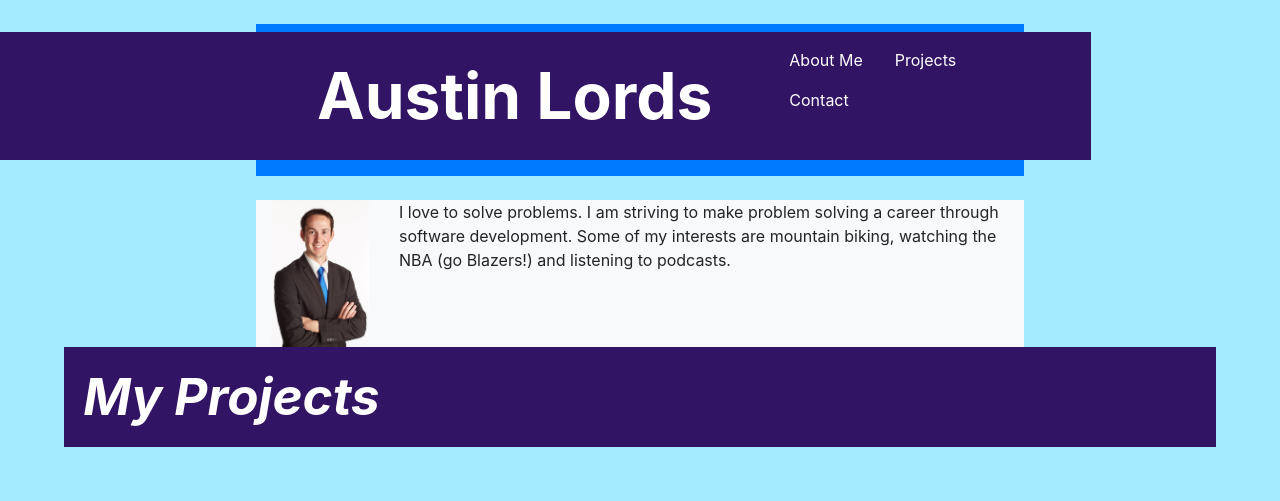
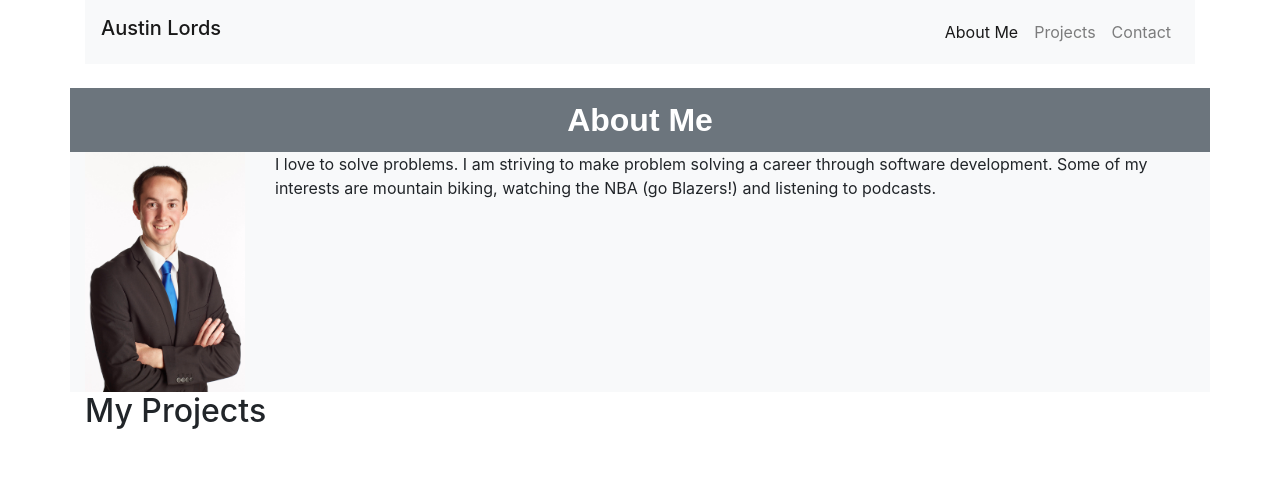
Before and after one commit to austinlords/styled_website, a plain HTML site: page index.html in a window 1280 px wide. Drawn offline with Linux system fonts and the light colour scheme; files that its build step writes are made by us from their sources.

Commit message:
edit navbar to one nav element, unfinished

```diff
--- a/index.html
+++ b/index.html
@@ -8,29 +8,35 @@
     </head>
     <body>
       <div class="container">
-        <div class="row bg-primary mt-4 p-2 mb-4 text-white">
         <!-- top navbar -->
-          <div class="col-8">
-            <h1>Austin Lords</h1>
-          </div>
-          <span class="col-4 text-right p-2">
-            <ul class="nav nav-pills align-middle">
-              <li class="nav-item">
-                <a class="nav-link text-white" href="#about-me">About Me</a>
+        <nav class="navbar navbar-expand-lg navbar-light bg-light">
+          <span class="navbar-brand h1">Austin Lords</span>
+          <button class="navbar-toggler" type="button" data-toggle="collapse" data-target="#navbarSupportedContent" aria-controls="navbarNav" aria-expanded="false" aria-label="Toggle navigation">
+            <span class="navbar-toggler-icon"></span>
+          </button>
+          <div class="collapse navbar-collapse" id="navbarSupportedContent">
+            <ul class="navbar-nav ml-auto">
+              <li class="nav-item active">
+                <a class="nav-link" href="#about-me">About Me <span class="sr-only">(current)</span></a>
               </li>
               <li class="nav-item">
-                <a class="nav-link text-white" href="#projects">Projects</a>
+                <a class="nav-link" href="#projects">Projects</a>
               </li>
               <li class="nav-item">
-                <a class="nav-link text-white" href="contact">Contact</a>
+                <a class="nav-link" href="#contact">Contact</a>
               </li>
             </ul>
-          </span>
+          </div>
+        </nav>
+        <!-- About me section with picture -->
+        <div class="row bg-secondary mt-4">
+          <div class="col">
+            <h2 id="about-me">About Me</h2>
+          </div>
         </div>
-        <div class="row bg-light" id="about-me">
-        <!-- About me section with picture -->
+        <div class="row bg-light">
           <div class="col-md-2">
-            <img class="float-left img-fluid" src="images/linkedinprofile.jpg" alt="Austin Lords picure">
+            <img class="float-left img-fluid small-pic" src="images/linkedinprofile.jpg" alt="Austin Lords picure">
           </div>
           <div class="col-md-10">
             <p>
@@ -39,10 +45,10 @@
           </div>
         </div>
         <div class="row">
+        <!-- My Projects section -->
           <div class="col" id="projects">
             <h2>My Projects</h2>
             <div>
-
             </div>
           </div>
         </div>
--- /dev/null
+++ b/style.css
@@ -0,0 +1,19 @@
+#about-me {
+  text-align: center;
+  font-family: sans-serif;
+  font-weight: bold;
+  color: white;
+  margin: 1vw;
+}
+
+@@media screen (max-width:680 px) {
+  .small-pic {
+    max-width: 300px;
+    text-align: center;
+  }
+
+}
+
+nav {
+  color: white;
+}
```
